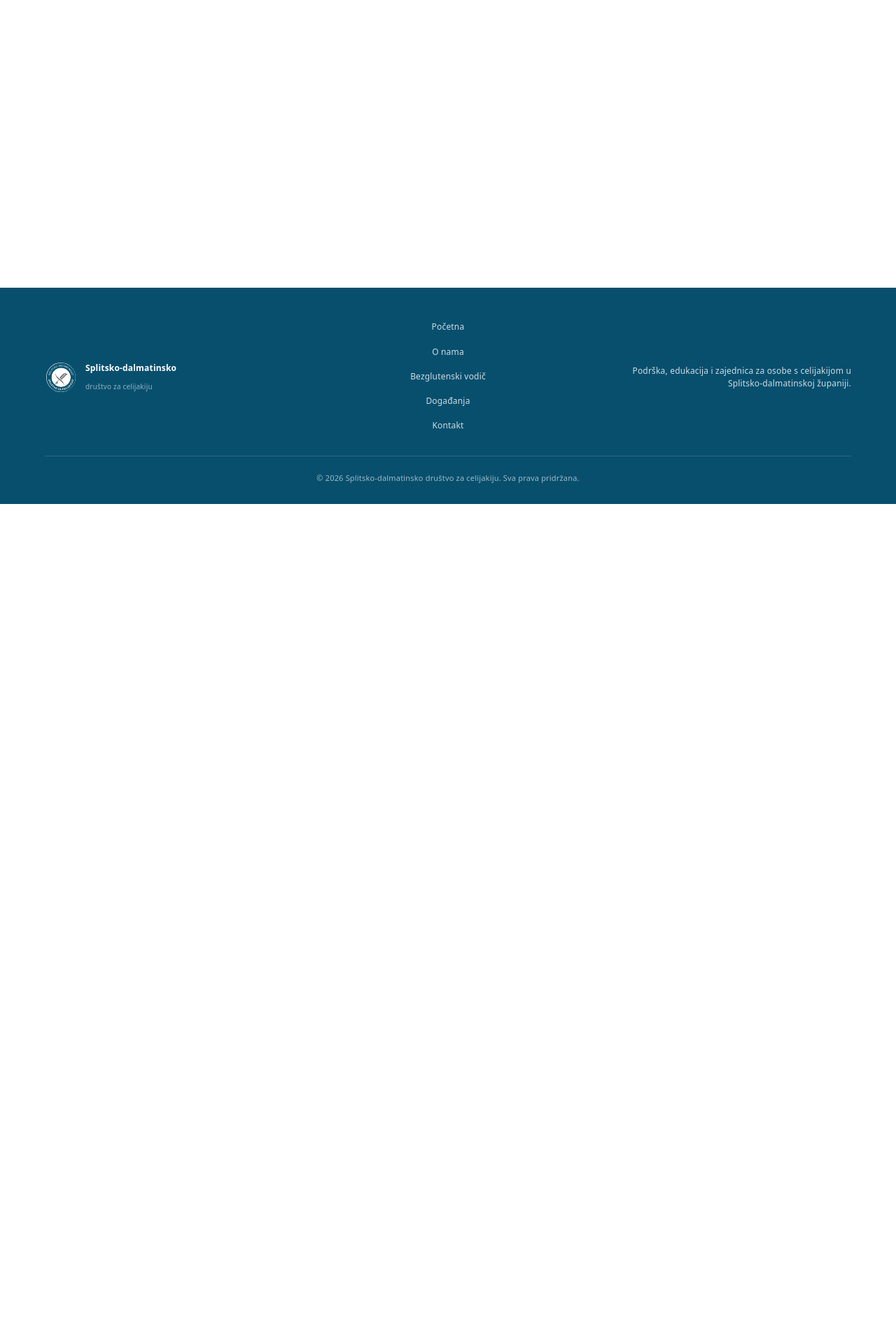
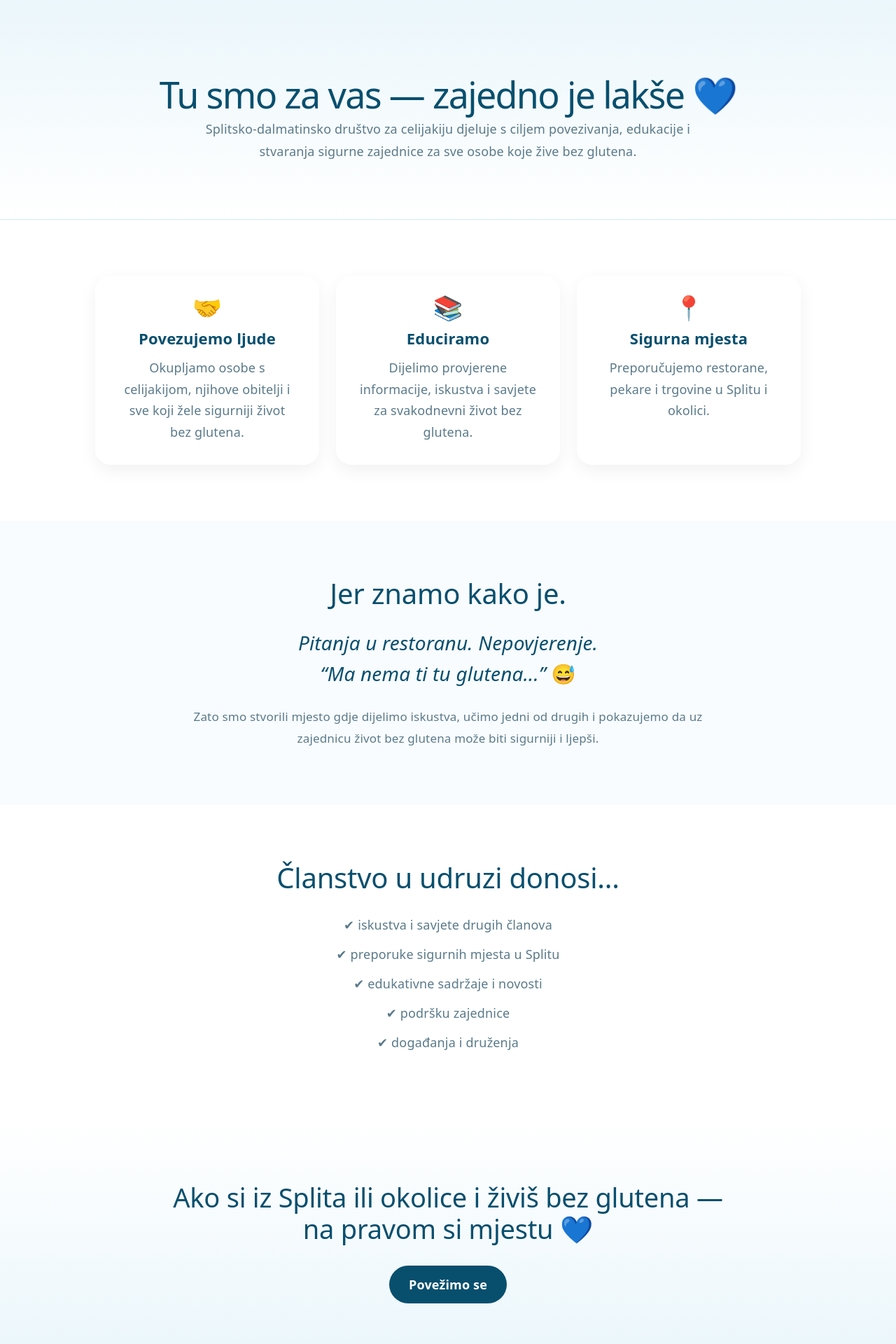
Before and after one commit to mstrin01/celiac-split, a React (Vite) app: page /about in a window 1280 px wide. Shown: the part 80-2000 px from the top of the page at 70% size. Before the commit the page ends 800 px from the top, so only its background shows below. Built offline with nearby package versions, Linux system fonts and the light colour scheme.

Commit message:
about page

```diff
--- a/src/App.jsx
+++ b/src/App.jsx
@@ -7,6 +7,7 @@ import ContactPage from "./components/ContactPage";
 import GuidePage from "./pages/GuidePage";
 
 import "./App.css";
+import AboutPage from "./pages/AboutPage";
 
 function App() {
   return (
@@ -19,6 +20,7 @@ function App() {
             <Route path="/" element={<Home />} />
             <Route path="/guide" element={<GuidePage />} />
             <Route path="/contact" element={<ContactPage />} />
+            <Route path="/about" element={<AboutPage />} ></Route>
           </Routes>
         </main>
 
--- /dev/null
+++ b/src/pages/AboutPage.jsx
@@ -0,0 +1,89 @@
+import React from "react";
+import "../styles/AboutPage.css";
+
+const AboutPage = () => {
+  return (
+    <main className="about-page">
+
+      <section className="about-hero">
+
+        <h1>Tu smo za vas  — zajedno je lakše 💙</h1>
+        <p>
+          Splitsko-dalmatinsko društvo za celijakiju djeluje s ciljem
+          povezivanja, edukacije i stvaranja sigurne zajednice
+          za sve osobe koje žive bez glutena.
+        </p>
+      </section>
+
+
+      <section className="about-cards">
+        <div className="about-card">
+          <span>🤝</span>
+          <h3>Povezujemo ljude</h3>
+          <p>
+            Okupljamo osobe s celijakijom, njihove obitelji i sve
+            koji žele sigurniji život bez glutena.
+          </p>
+        </div>
+
+        <div className="about-card">
+          <span>📚</span>
+          <h3>Educiramo</h3>
+          <p>
+            Dijelimo provjerene informacije, iskustva i savjete
+            za svakodnevni život bez glutena.
+          </p>
+        </div>
+
+        <div className="about-card">
+          <span>📍</span>
+          <h3>Sigurna mjesta</h3>
+          <p>
+            Preporučujemo restorane, pekare i trgovine
+            u Splitu i okolici.
+          </p>
+        </div>
+      </section>
+
+
+      <section className="about-story">
+        <h2>Jer znamo kako je.</h2>
+        <blockquote>
+          Pitanja u restoranu. Nepovjerenje.
+          <br />
+          “Ma nema ti tu glutena...” 😅
+        </blockquote>
+        <p>
+          Zato smo stvorili mjesto gdje dijelimo iskustva,
+          učimo jedni od drugih i pokazujemo da uz zajednicu
+          život bez glutena može biti sigurniji i ljepši.
+        </p>
+      </section>
+
+
+      <section className="about-checklist">
+        <h2>Članstvo u udruzi donosi...</h2>
+        <ul>
+          <li>✔ iskustva i savjete drugih članova</li>
+          <li>✔ preporuke sigurnih mjesta u Splitu</li>
+          <li>✔ edukativne sadržaje i novosti</li>
+          <li>✔ podršku zajednice</li>
+          <li>✔ događanja i druženja</li>
+        </ul>
+      </section>
+
+
+      <section className="about-cta">
+        <h2>
+          Ako si iz Splita ili okolice i živiš bez glutena —
+          na pravom si mjestu 💙
+        </h2>
+        <a href="/contact" className="about-cta-btn">
+          Povežimo se
+        </a>
+      </section>
+    </main>
+  );
+};
+
+export default AboutPage;
--- /dev/null
+++ b/src/styles/AboutPage.css
@@ -0,0 +1,158 @@
+.about-page {
+  width: 100%;
+  background: #ffffff;
+}
+
+/* HERO */
+.about-hero {
+  padding: 100px 5% 80px;
+  text-align: center;
+  background: linear-gradient(to bottom, #eaf6fb, #ffffff);
+  border-bottom: 1px solid #d0e8f2;
+}
+
+.about-label {
+  display: inline-block;
+  padding: 8px 14px;
+  border-radius: 30px;
+  background: #e8f4fa;
+  color: #084f6e;
+  font-size: 13px;
+  font-weight: 600;
+  margin-bottom: 20px;
+}
+
+.about-hero h1 {
+  font-size: 52px;
+  color: #084f6e;
+  margin-bottom: 20px;
+}
+
+.about-hero p {
+  max-width: 760px;
+  margin: 0 auto;
+  font-size: 18px;
+  line-height: 1.8;
+  color: #5a7a8a;
+}
+
+/* CARDS */
+.about-cards {
+  padding: 80px 5%;
+  display: flex;
+  gap: 24px;
+  justify-content: center;
+  flex-wrap: wrap;
+}
+
+.about-card {
+  width: 320px;
+  padding: 32px;
+  border-radius: 22px;
+  background: #ffffff;
+  box-shadow: 0 8px 25px rgba(0, 0, 0, 0.06);
+  text-align: center;
+  transition: 0.2s;
+}
+
+.about-card:hover {
+  transform: translateY(-4px);
+}
+
+.about-card span {
+  font-size: 34px;
+  display: block;
+  margin-bottom: 18px;
+}
+
+.about-card h3 {
+  font-size: 22px;
+  color: #084f6e;
+  margin-bottom: 14px;
+}
+
+.about-card p {
+  color: #5a7a8a;
+  line-height: 1.7;
+}
+
+/* STORY */
+.about-story {
+  padding: 80px 5%;
+  text-align: center;
+  background: #f8fcfe;
+}
+
+.about-story h2 {
+  font-size: 40px;
+  color: #084f6e;
+  margin-bottom: 24px;
+}
+
+.about-story blockquote {
+  font-size: 28px;
+  line-height: 1.6;
+  color: #084f6e;
+  font-style: italic;
+  margin-bottom: 24px;
+}
+
+.about-story p {
+  max-width: 760px;
+  margin: 0 auto;
+  font-size: 17px;
+  line-height: 1.8;
+  color: #5a7a8a;
+}
+
+/* CHECKLIST */
+.about-checklist {
+  padding: 80px 5%;
+  text-align: center;
+}
+
+.about-checklist h2 {
+  font-size: 40px;
+  color: #084f6e;
+  margin-bottom: 30px;
+}
+
+.about-checklist ul {
+  list-style: none;
+  padding: 0;
+}
+
+.about-checklist li {
+  font-size: 18px;
+  color: #5a7a8a;
+  margin-bottom: 16px;
+}
+
+/* CTA */
+.about-cta {
+  padding: 90px 5%;
+  text-align: center;
+  background: linear-gradient(to bottom, #ffffff, #eaf6fb);
+}
+
+.about-cta h2 {
+  font-size: 38px;
+  color: #084f6e;
+  max-width: 800px;
+  margin: 0 auto 30px;
+}
+
+.about-cta-btn {
+  display: inline-block;
+  padding: 14px 28px;
+  background: #084f6e;
+  color: white;
+  text-decoration: none;
+  border-radius: 30px;
+  font-weight: 600;
+  transition: 0.2s;
+}
+
+.about-cta-btn:hover {
+  background: #0d6a92;
+}
```
